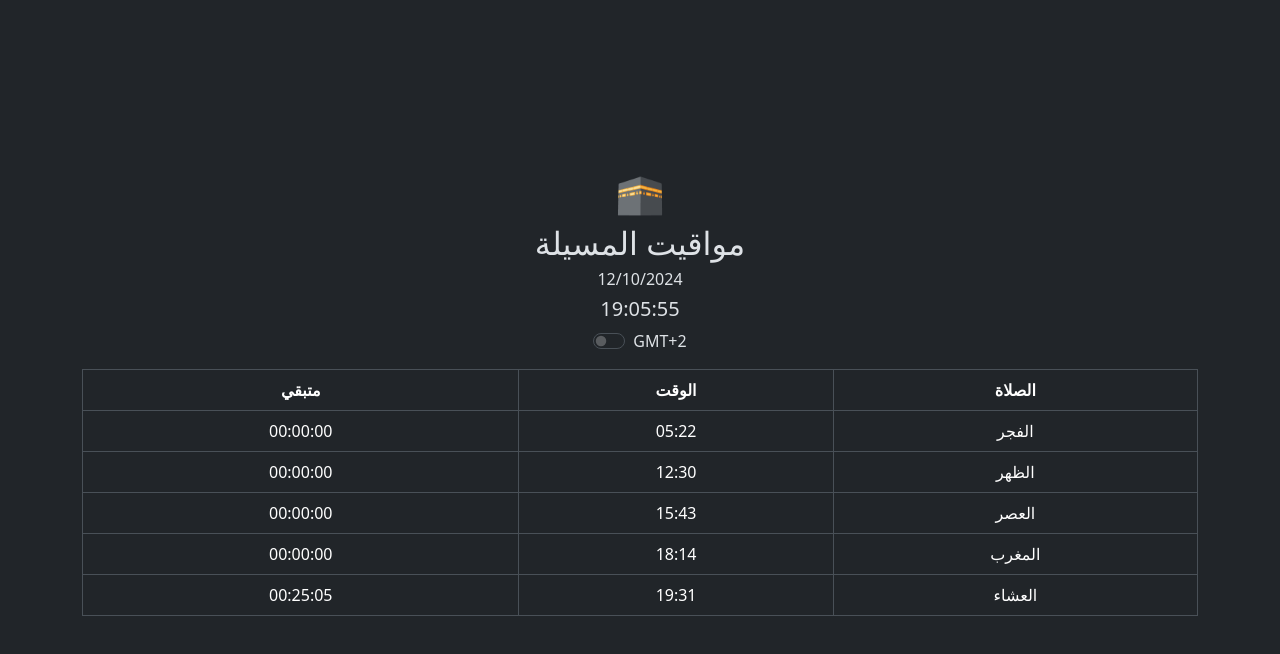
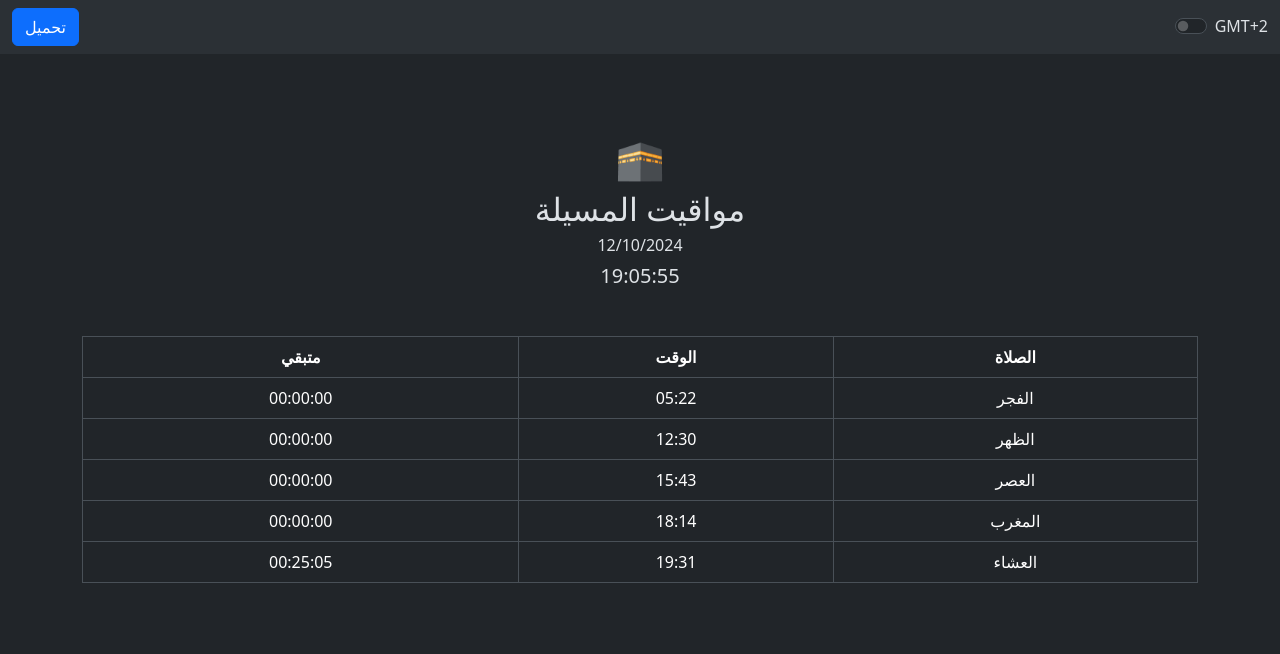
Before and after one commit to fennec01/salat-dz, a plain HTML site: page index.html in a window 1280 px wide. Drawn offline with nearby package versions, Linux system fonts and the light colour scheme.

Commit message:
Add navbar

```diff
--- a/index.html
+++ b/index.html
@@ -15,25 +15,29 @@
             height: 100%;
             margin: 0;
         }
-        .container {
-            height: 100vh;
-        }
 
     </style>
 
 </head>
 
 <body>
-        <div class="container d-flex justify-content-center align-items-center flex-column">
+    <nav class="navbar bg-body-tertiary">
+        <form class="container-fluid justify-content-start">
+          <button class="btn btn-primary me-2" type="button">تحميل</button>
+          <div class="form-check form-switch text-center ms-auto">
+            <input class="form-check-input" type="checkbox" id="gmtToggle">
+            <label class="form-check-label" for="gmtToggle">GMT+2</label>
+        </div>
+        </form>
+      </nav>
+
+        <div class="container d-flex align-items-center flex-column" style="margin-top: 10vh;">
        <h1>🕋</h2>
             <h2>مواقيت المسيلة</h2>
        <h6 id="current-date">----/--/--</h6>
         <h5 id="current-time">--:--:--</h5>
-    <div class="form-check form-switch text-center mb-3">
-        <input class="form-check-input" type="checkbox" id="gmtToggle">
-        <label class="form-check-label" for="gmtToggle">GMT+2</label>
-    </div>
-            <table class="table table-bordered">
+
+            <table class="table table-bordered" style="margin-top: 5vh;">
                 <thead>
                     <tr>
                         <th>متبقي</th>
```
